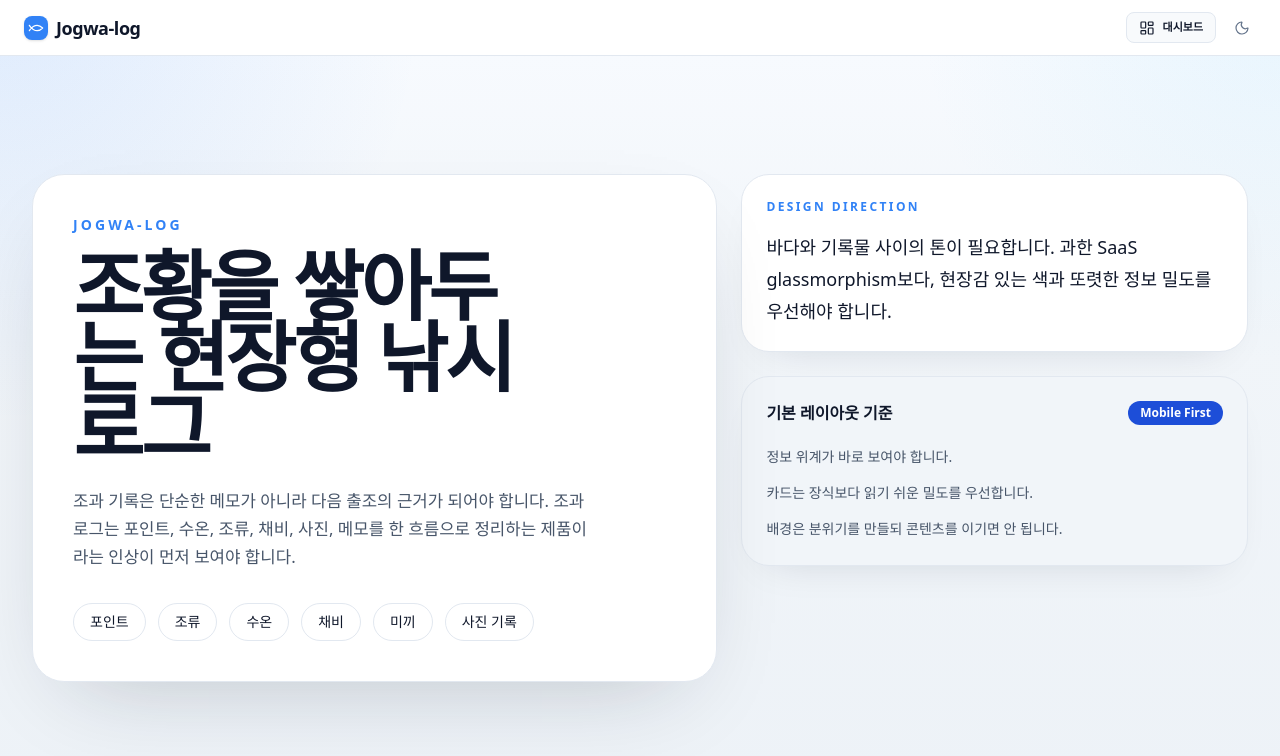
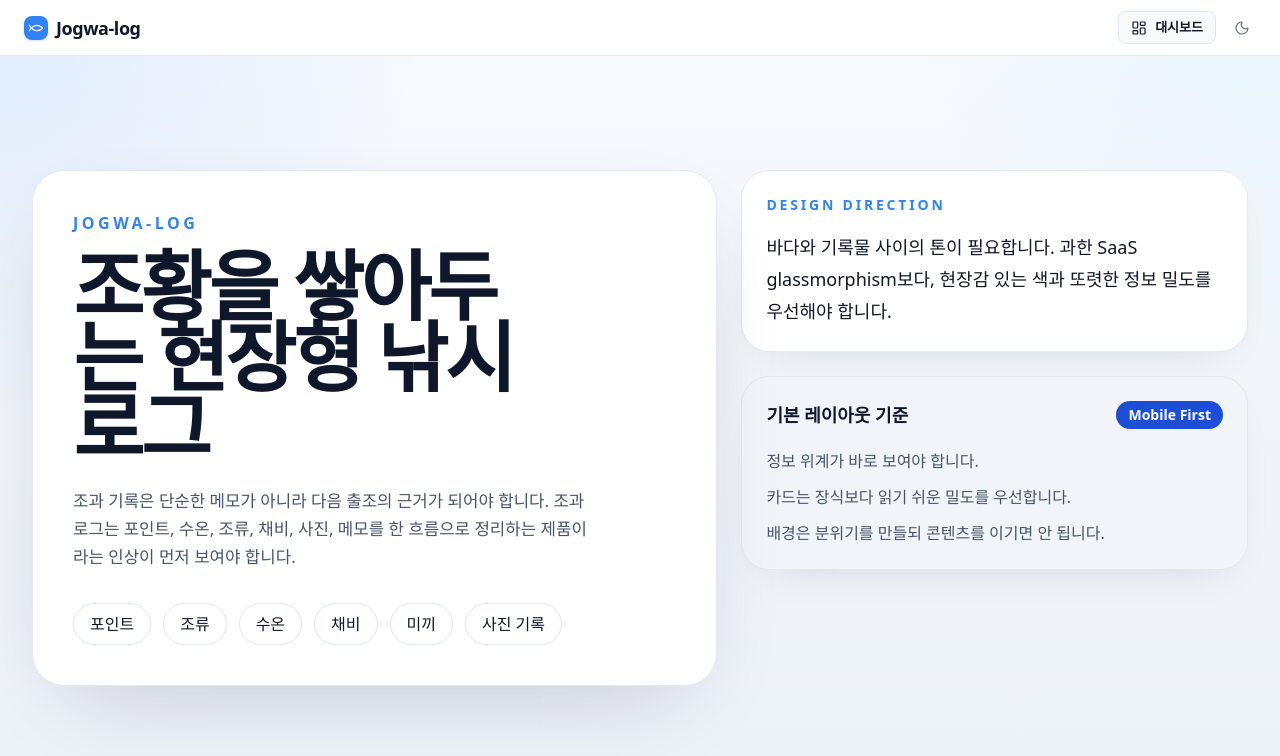
Before and after one commit to kdh990315/jogwa-log, a Next.js app: page / in a window 1280 px wide. Shown: the top 756 px of the page. Built offline with nearby package versions, Linux system fonts and the light colour scheme; no server answers.

Commit message:
전역 작은 글자 크기 조정

```diff
--- a/app/globals.css
+++ b/app/globals.css
@@ -105,6 +105,13 @@
 }
 
 @theme inline {
+  --text-xs: 0.875rem;
+  --text-xs--line-height: calc(1.25 / 0.875);
+  --text-sm: 1rem;
+  --text-sm--line-height: calc(1.5 / 1);
+  --text-base: 1.125rem;
+  --text-base--line-height: calc(1.75 / 1.125);
+
   --color-brand: var(--brand);
   --color-brand-hover: var(--brand-hover);
   --color-brand-strong: var(--brand-strong);
@@ -191,6 +198,26 @@ textarea {
   font: inherit;
 }
 
+[class*="text-[9px]"] {
+  font-size: 11px;
+  line-height: 1.35;
+}
+
+[class*="text-[10px]"] {
+  font-size: 12px;
+  line-height: 1.4;
+}
+
+[class*="text-[11px]"] {
+  font-size: 13px;
+  line-height: 1.45;
+}
+
+[class*="text-[12px]"] {
+  font-size: 14px;
+  line-height: 1.45;
+}
+
 ::selection {
   color: #ffffff;
   background: rgb(37 99 235 / 0.8);
```
